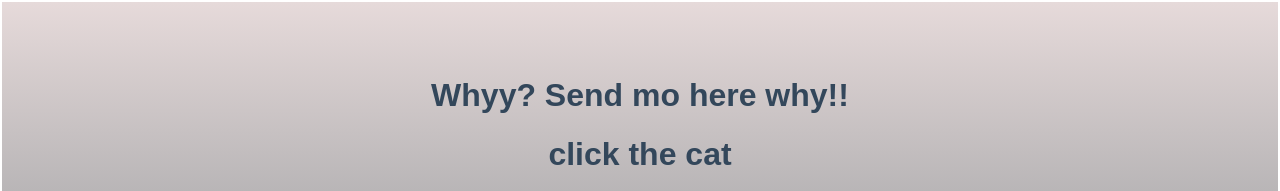
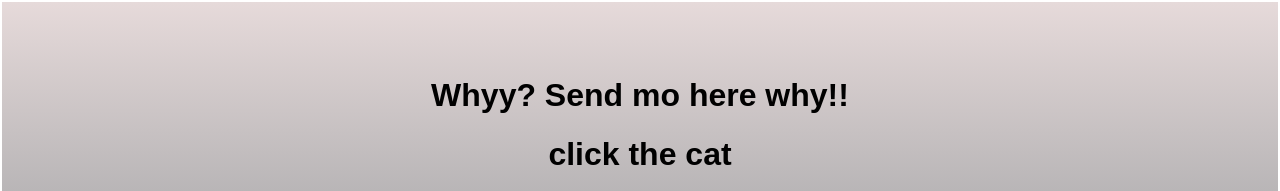
Before and after one commit to Patolalove/Patolalove.github.io, a plain HTML site: page No.html in a window 1280 px wide. Shown: the top 191 px of the page. Drawn offline with Linux system fonts and the light colour scheme.

Commit message:
Update No.html

```diff
--- a/No.html
+++ b/No.html
@@ -22,7 +22,7 @@ body {
      width: 100&;
      padding: 1px;
      font-family: 'Avenir', sans-serif;
-     color: #33475b;
+     color: black;
 }
  img{
      padding: 10px;
```
